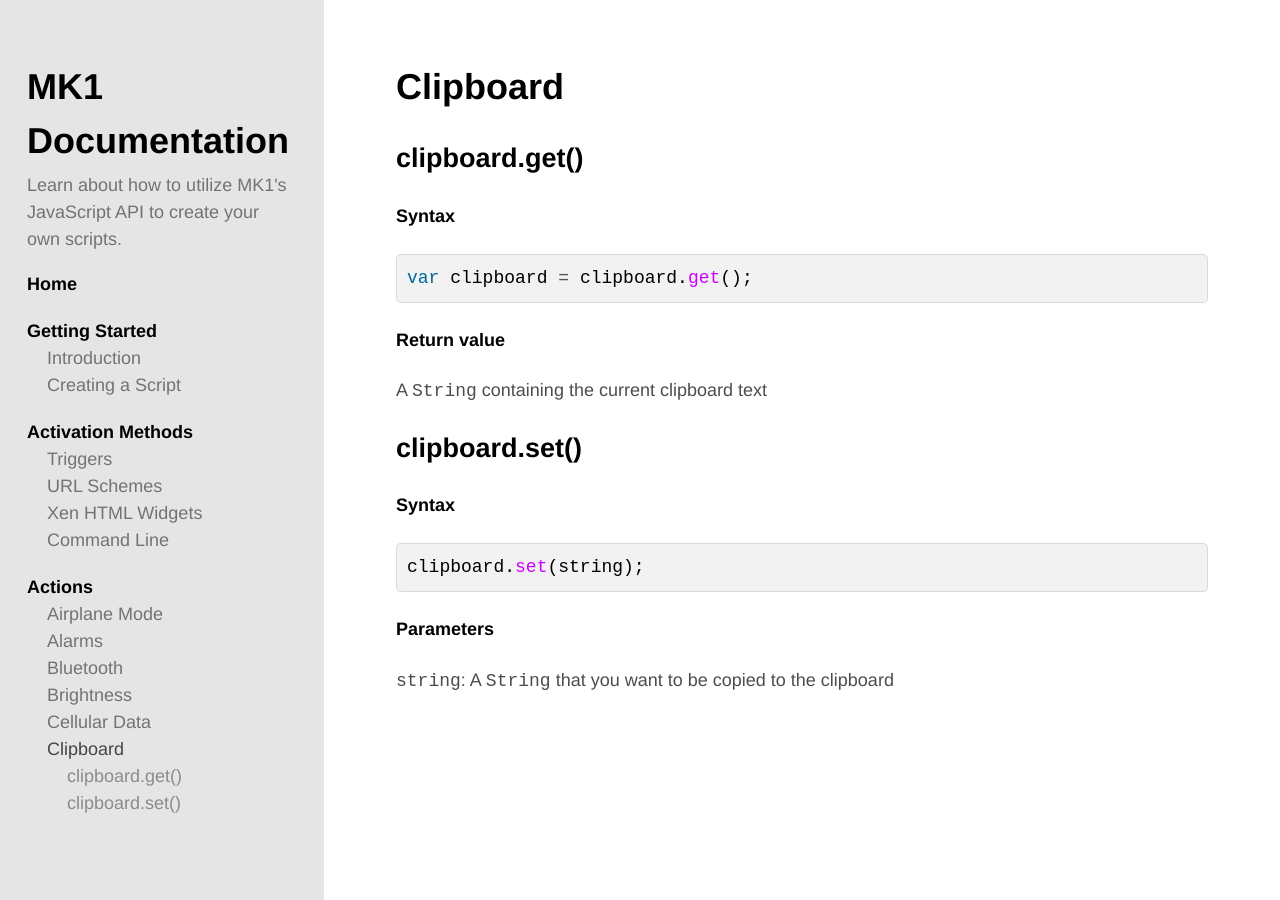
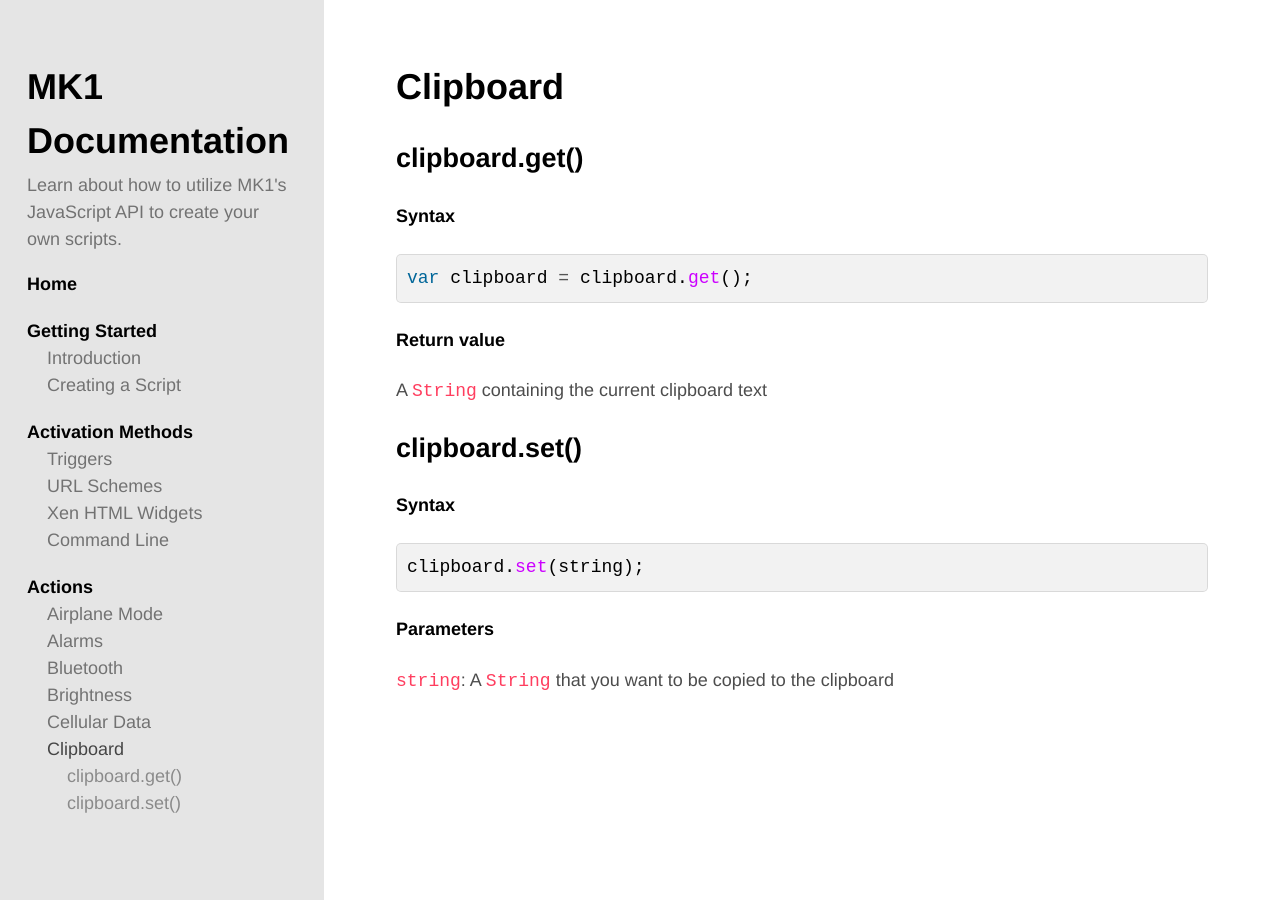
Before and after one commit to Skittyblock/MK1-Documentation, a Jekyll site: the page built from _docs/2 Actions/6 Clipboard.md, in a window 1280 px wide. Built offline with Jekyll 4.4.1, drawn with Linux system fonts in a browser that asks for light colours.

Commit message:
CSS fixes

```diff
--- a/css/docs.css
+++ b/css/docs.css
@@ -76,7 +76,6 @@ a:hover, a:focus {
 
 .sidebar .section-link {
 	color: rgba(0,0,0,.5);
-	margin-left: 20px;
 }
 .sidebar .section-link.active {
 	color: rgba(0,0,0,.7);
@@ -84,9 +83,16 @@ a:hover, a:focus {
 
 .sidebar .section-sublink {
 	color: rgba(0,0,0,.4);
-	margin-left: 40px;
 }
 
+@media (min-width: 48em) {
+	.sidebar .section-link {
+		margin-left: 20px;
+	}
+	.sidebar .section-sublink {
+		margin-left: 40px;
+	}
+}
 
 /*
  * Content
@@ -137,6 +143,10 @@ pre.highlight {
 	padding: 10px;
 }
 
+code.highlighter-rouge {
+	color: #ff3e5f;
+}
+
 
 /*
  * Dark mode
```
